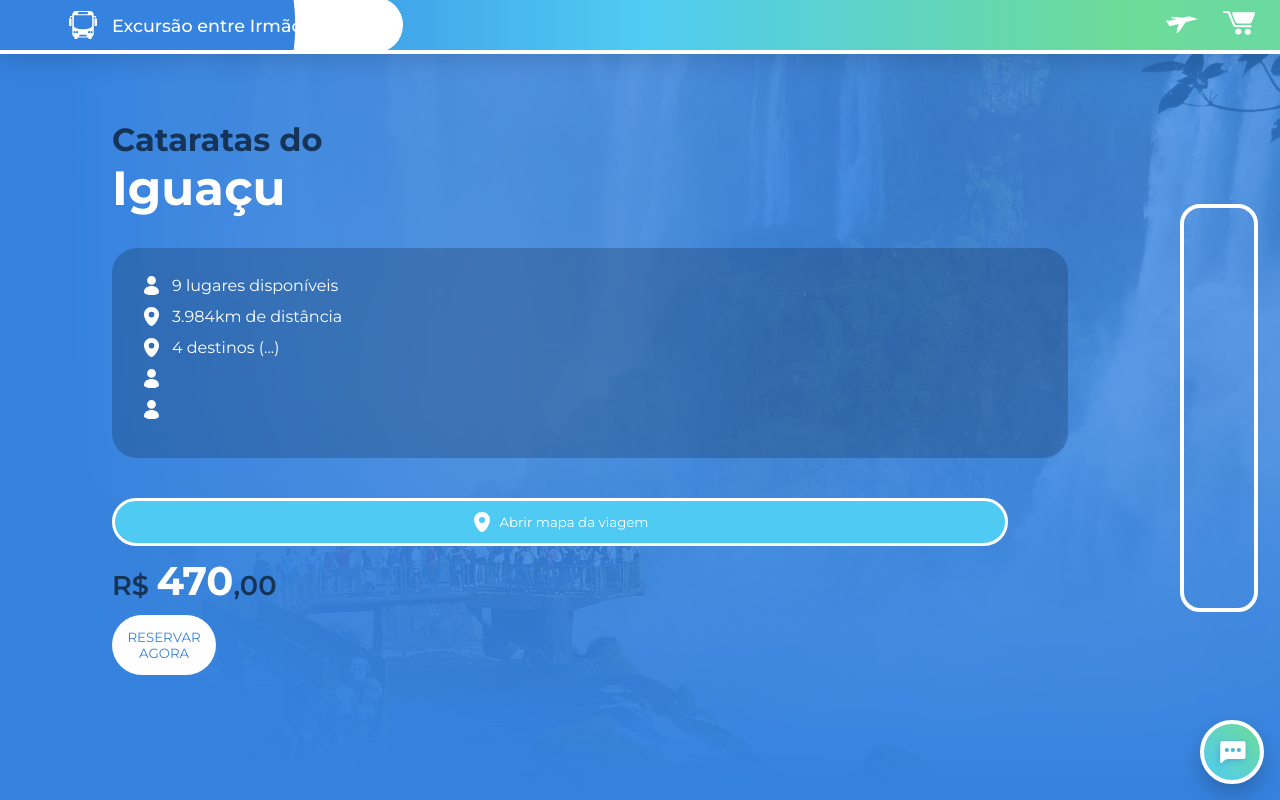
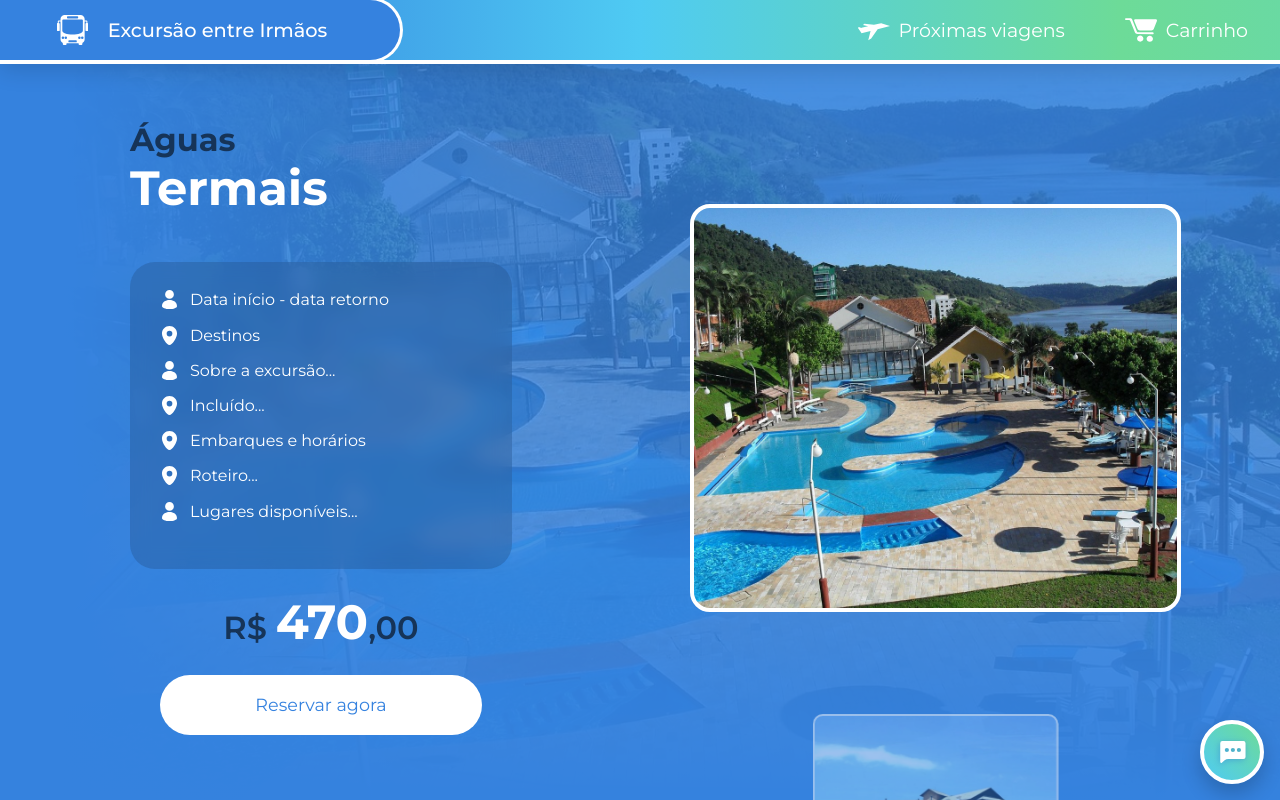
Before and after one commit to JPeMANY/Excursao-Entre-Irmaos, a plain HTML site: page destino1.html in a window 1280 px wide. Drawn offline with Linux system fonts and the light colour scheme.

Commit message:
VERSÃO 1 CONCLUÍDA

```diff
--- a/destino1.html
+++ b/destino1.html
@@ -1,5 +1,5 @@
 <!DOCTYPE html>
-<html lang="en">
+<html lang="pt-BR">
 <head>
     <meta charset="UTF-8">
     <meta name="viewport" content="width=device-width, initial-scale=1.0">
@@ -38,26 +38,28 @@
 
     <main>
         <div class="conteudo">
-            <h1 id="titulo">Cataratas do<span>Iguaçu</span></h1>
+            <h1 id="titulo">Águas<span>Termais</span></h1>
 
             <ul class="lista">
-                <li id="sobre" class="pessoa">9 lugares disponíveis</li>
-                <li id="incluido" class="local">3.984km de distância</li>
-                <li id="horarios" class="local">4 destinos (...)</li>
-                <li id="roteiro" class="pessoa"></li>
-                <li id="lugares" class="pessoa"></li>
+                <li class="pessoa">Data início - data retorno</li>
+                <li class="local">Destinos</li>
+                <li class="pessoa">Sobre a excursão...</li>
+                <li class="local">Incluído...</li>
+                <li class="local">Embarques e horários</li>
+                <li class="local">Roteiro...</li>
+                <li class="pessoa">Lugares disponíveis...</li>
             </ul>
 
-            <a class="mapa" href="https://earth.google.com/earth/d/1Ch83zIPAyPuJvJZFj7tWDJzjGZtkyx7e?usp=sharing" target="_blank">
+            <!-- <a class="mapaLink" href="https://earth.google.com/earth/d/1Ch83zIPAyPuJvJZFj7tWDJzjGZtkyx7e?usp=sharing" target="_blank">
                 <button class="btnMapa">
                     <img src="imagens/localIcon.svg">
                     <span>Abrir mapa da viagem</span>
                 </button>
-            </a>
+            </a> -->
 
             <span id="valor">R$ <span id="valorContent">470</span>,00</span>
 
-            <a href="checkout.html"><button class="btnReservar">RESERVAR AGORA</button></a>
+            <a class="reservarLink" href="checkout.html"><button>Reservar agora</button></a>
         </div>
 
         <div class="imagens">
@@ -66,6 +68,8 @@
             <div></div>
             <div></div>
             <div></div>
+
+            <div class="imgInicial"></div>
         </div>
 
     </main>
--- a/estilos/checkout.css
+++ b/estilos/checkout.css
@@ -14,29 +14,26 @@ h1 {
     flex-direction: column;
     font-size: 1.5em;
     color: white;
-    margin-left: var(--margem);
+    text-align: center;
 }
 
     h1 span {
-        font-size: 2.5em;
-        line-height: 1em;
+        font-size: 2.5rem;
+        line-height: 2.5rem;
         background-image: linear-gradient(45deg, var(--azulMarinho) 0%, var(--azul) 10%, var(--verde) 40%);
         background-clip: text;
         -webkit-text-fill-color: transparent;
     }
 
 main > img {
-    transform: rotate(30deg);
-    position: fixed;
-    z-index: 0;
-    right: var(--margem);
+    display: none;
 }
 
 .pagina {
     display: flex;
     flex-direction: column;
-    align-items: center;
-    padding: 70px var(--margem) 0 var(--margem);
+    align-items: flex-start;
+    padding-top: 3rem;
 
     background-color: white;
     border-radius: 40px 40px 0 0;
@@ -113,7 +110,8 @@ main > img {
     .form {
         display: flex;
         flex-direction: column;
-        width: 50%;
+        width: 80%;
+        margin-left: 1rem;
     }
 
         .info {
@@ -345,3 +343,28 @@ main > img {
         background-image: linear-gradient(90deg, var(--azulMarinho) -50%, var(--azul) 50%, var(--verde) 120%);
         color: white;
     }
+
+@media (min-width: 1024px) {
+    h1 {
+        margin-left: var(--margem);
+        text-align: left;
+    }
+
+    main > img {
+        display: block;
+        transform: rotate(30deg);
+        position: fixed;
+        z-index: 0;
+        right: var(--margem);
+    }
+
+    .pagina {
+        align-items: center;
+        padding: 70px var(--margem) 0 var(--margem);
+    }
+
+    .form {
+        width: 50%;
+    }
+
+}
--- a/estilos/destinos.css
+++ b/estilos/destinos.css
@@ -3,9 +3,10 @@ html {
 }
 
 body {
-    background-image: url('../imagens/cataratas.webp');
+    background-image: url('../imagens/destinos/Termas\ Marcelino\ Ramos/balneario-de-aguas-termais.jpg');
     background-repeat: no-repeat;
     background-position: center;
+    background-size: cover;
     color: white;
     position: relative;
     display: flex;
@@ -46,9 +47,9 @@ main {
 
     .conteudo {
         width: 100%;
-        padding: 0;
-        flex: 1;
-        gap: 10px;
+        /* padding: 0;
+        flex: 1; */
+        gap: 1.5rem;
         align-items: center;
     }
 
@@ -66,32 +67,24 @@ main {
                 font-size: 3rem;
             }
 
-        .local::before {
-            background-image: url('../imagens/localIcon.svg');
+        .lista {
+            margin: 0;
+            list-style: none;
+            padding: 0;
+            background-color: rgba(36, 75, 122, 0.3);
+            backdrop-filter: blur(9px);
+            border-radius: 25px;
+            width: 70%;
+            padding: 30px;
         }
 
-        .pessoa::before {
-            background-image: url('../imagens/pessoaIcon.svg');
-        }
-
-        .conteudo ul {
-            margin: 0 0 30px 0;
-            list-style: none;
-            padding: 0;
-            background-color: rgba(22, 52, 88, 0.3);
-            border-radius: 25px;
-            width: 70vw;
-            height: 150px;
-            padding: 30px
-        }
-
-            .conteudo li {
-                margin-bottom: 15px;
+            .lista li {
+                margin-bottom: 1.2rem;
                 line-height: 1rem;
                 font-size: 1rem;
             }
 
-            .conteudo li::before {
+            .lista li::before {
                 content: '';
                 position: relative;
                 left: 0;
@@ -102,10 +95,22 @@ main {
                 font-size: 1rem;
             }
 
+            .local::before {
+                background-image: url('../imagens/localIcon.svg');
+            }
+
+            .pessoa::before {
+                background-image: url('../imagens/pessoaIcon.svg');
+            }
+
+        .mapaLink {
+            width: 70%;
+        }
+
             .btnMapa {
+                width: 100%;
                 background-color: var(--azul);
                 color: white;
-                width: 70vw;
                 display: flex;
                 align-items: center;
                 justify-content: center;
@@ -120,30 +125,32 @@ main {
                 }
 
         #valor {
-            font-size: 1.7rem;
+            font-size: 2rem;
             color: var(--azulMEscuro);
             font-weight: 600;
+            width: 70%;
+            text-align: center;
         }
 
             #valorContent {
-                font-size: 2.5rem;
+                font-size: 3rem;
                 color: white;
                 font-weight: 700;
             }
 
-        .btnReservar {
-            height: 60px;
-            border-radius: 30px;
-            border: none;
-            background-color: white;
+        .reservarLink {
+            width: 70%;
         }
 
-
-
-        .btnReservar {
-            width: 75%;
-            color: var(--azulMarinho);
-        }
+            .reservarLink button {
+                height: 60px;
+                width: 100%;
+                border-radius: 30px;
+                border: none;
+                background-color: white;
+                color: var(--azulMarinho);
+                font-size: 1.1rem;
+            }
 
     .imagens {
         display: none;
@@ -157,7 +164,9 @@ main {
     }
 
         .conteudo {
-            padding: 0 7rem;
+            /* padding: 0 7rem; */
+            margin-left: var(--margem);
+            width: 40%;
             align-items: flex-start;
         }
 
@@ -165,9 +174,21 @@ main {
             text-align: left;
         }
 
+    .mapaLink {
+        width: calc(70% + 60px);
+    }
+
+    #valor {
+        margin-left: 30px;
+    }
+
+    .reservarLink {
+        margin-left: 30px;
+    }
+
     .imagens {
-        display: block;
-        flex: 2;
+        display: flex;
+        width: 60%;
         justify-content: center;
         align-items: center;
         gap: 20px;
@@ -190,27 +211,59 @@ main {
             width: 70%;
             transform-origin: 50% 50%;
             transform: translateY(300%) scale(0.5);
-            transition: all 1s;
         }
 
         .imagens div:nth-child(1) {
-            animation: carrosel 10s ease-in-out 0s infinite;
+            animation: carrosel 24s ease-in-out 0s infinite;
+            background-image: url(../imagens/destinos/Bento\ Gonçalves/hoteis-bento-goncalves-spa-vinho.webp);
         }
 
         .imagens div:nth-child(2) {
-            animation: carrosel 10s ease-in-out 5s infinite;
+            animation: carrosel 24s ease-in-out 6s infinite;
+            background-image: url(../imagens/destinos/Bento\ Gonçalves/vinicola-salton-bento-goncalves.jpg);
         }
 
         .imagens div:nth-child(3) {
-            animation: carrosel 10s ease-in-out 10s infinite;
+            animation: carrosel 24s ease-in-out 12s infinite;
+            background-image: url(../imagens/destinos/Carlos\ Barbosa/275669630_5211635518929540_5314607729199918204_n.jpg);
         }
 
         .imagens div:nth-child(4) {
-            animation: carrosel 10s ease-in-out 15s infinite;
+            animation: carrosel 24s ease-in-out 18s infinite;
+            background-image: url(../imagens/destinos/Carlos\ Barbosa/carlos-barbosa-64a5beb071f7d.jpg);
         }
 
         .imagens div:nth-child(5) {
-            animation: carrosel 10s ease-in-out 20s infinite;
+            animation: carrosel 24s ease-in-out 24s infinite;
+            background-image: url(../imagens/destinos/Garibaldi/garibaldi-64b83f62c9dab.jpeg);
+        }
+
+        .imagens .imgInicial {
+            background-image: url('../imagens/destinos/Termas\ Marcelino\ Ramos/balneario-de-aguas-termais.jpg');
+            transform: translateY(50%);
+            opacity: 1;
+            scale: 1;
+            animation: imgInicial 3s ease-in-out 6s 1 forwards;
+        }
+
+        @keyframes imgInicial {
+            0% {}
+
+            30% {
+                transform: translateY(-100%);
+                opacity: 0.5;
+                scale: 0.5;
+            }
+
+            60% {
+                transform: translateY(-100%);
+            }
+
+            100% {
+                transform: translateY(-200%);
+                opacity: 0.5;
+                scale: 0.5;
+            }
         }
 
         @keyframes carrosel {
@@ -220,26 +273,52 @@ main {
                 scale: 0.5;
             }
 
-            15% {
+            /* Transição */
+
+            4% {
                 transform: translateY(300%);
                 opacity: 0.5;
                 scale: 0.5;
             }
 
-            35% {
+            24% {
+                transform: translateY(300%);
+                opacity: 0.5;
+                scale: 0.5;
+            }
+
+            /* Transição */
+
+            28% {
                 transform: translateY(50%);
                 opacity: 1;
                 scale: 1;
             }
 
-            65% {
+            48% {
                 transform: translateY(50%);
                 opacity: 1;
                 scale: 1;
             }
 
-            85% {
+            /* Transição */
+
+            52% {
                 transform: translateY(-100%);
+                opacity: 0.5;
+                scale: 0.5;
+            }
+
+            72% {
+                transform: translateY(-100%);
+                opacity: 0.5;
+                scale: 0.5;
+            }
+
+            /* Transição */
+
+            76% {
+                transform: translateY(-200%);
                 opacity: 0.5;
                 scale: 0.5;
             }
--- a/estilos/geral.css
+++ b/estilos/geral.css
@@ -13,7 +13,7 @@
         --azulEscuro: #156585;
         --verdeEscuro: #0f7d5c;
 
-        --margem: 60px;
+        --margem: 130px;
     }
 
     html {
@@ -42,12 +42,6 @@
 
     .none {
         display: none;
-    }
-
-    @media (min-width: 1024px) {
-        :root {
-            --margem: 170px;
-        }
     }
 
 
@@ -106,7 +100,7 @@ header {
         }
 
     nav {
-        margin-right: 25px;
+        margin-right: 2rem;
     }
 
         nav ul {
@@ -114,10 +108,11 @@ header {
             font-weight: 400;
             display: flex;
             gap: 25px;
+            height: 2rem;
         }
 
             nav img {
-                height: 2rem;
+                height: 100%;
             }
 
             nav li {
@@ -168,6 +163,7 @@ header {
         color: white;
         background-size: 300% 100%;
         background-position: 50% 0%;
+        height: 60px;
     }
 
     @keyframes gradiente {
@@ -204,7 +200,18 @@ header {
             color: var(--azulMarinho);
             z-index: 2;
             margin-left: -20px;
+            font-size: 1.1rem;
         }
+
+            .logo {
+                height: 2.5rem;
+                width: 2.5rem;
+                border-radius: 50%;
+                background-color: var(--azulMarinho);
+                display: flex;
+                justify-content: center;
+                align-items: center;
+            }
 
             .logo::before {
                 content: '';
@@ -220,6 +227,11 @@ header {
                 z-index: -1;
             }
 
+                .logo img {
+                    height: 50%;
+                    transition: 0.2s all ease-out;
+                }
+
             .logotipo span {
                 display: block;
                 margin-left: 15px;
@@ -234,21 +246,46 @@ header {
             }
 
             .logotipo:hover .logo::before {
-                width: 1500%;
-                height: 1500%;
+                width: 45rem;
+                height: 45rem;
+            }
+
+            .logotipo:hover .logo img {
+                transform: scale(1.5);
             }
 
             .logotipo:hover span {
                 color: white;
             }
 
-            nav img {
-                filter: brightness(10);
+        nav ul {
+            display: flex;
+            justify-content: center;
+            gap: 60px;
+            font-size: 19px;
+        }
+
+            nav a {
+                display: flex;
+                justify-content: center;
+                align-items: center;
+                gap: 9px;
+                transition: all ease 0.2s;
             }
 
-            nav li {
-                cursor: pointer;
-            }
+                nav img {
+                    filter: brightness(10);
+                }
+
+                nav li {
+                    display: block;
+                    cursor: pointer;
+                    font-size: 1em;
+                }
+
+                nav a:hover {
+                    scale: 1.04;
+                }
 
     /* ----------- ICON MENSAGEM ----------- */
 
```
Also changed, not shown: checkout.html (+10 -5 lines), estilos/inicio.css (+16 -24 lines), index.html (+2 -2 lines), imagens/destinos/Termas Marcelino Ramos/IMG_0188-2.jpg (added), imagens/destinos/Termas Marcelino Ramos/balneario-de-aguas-termais.jpg (added).
